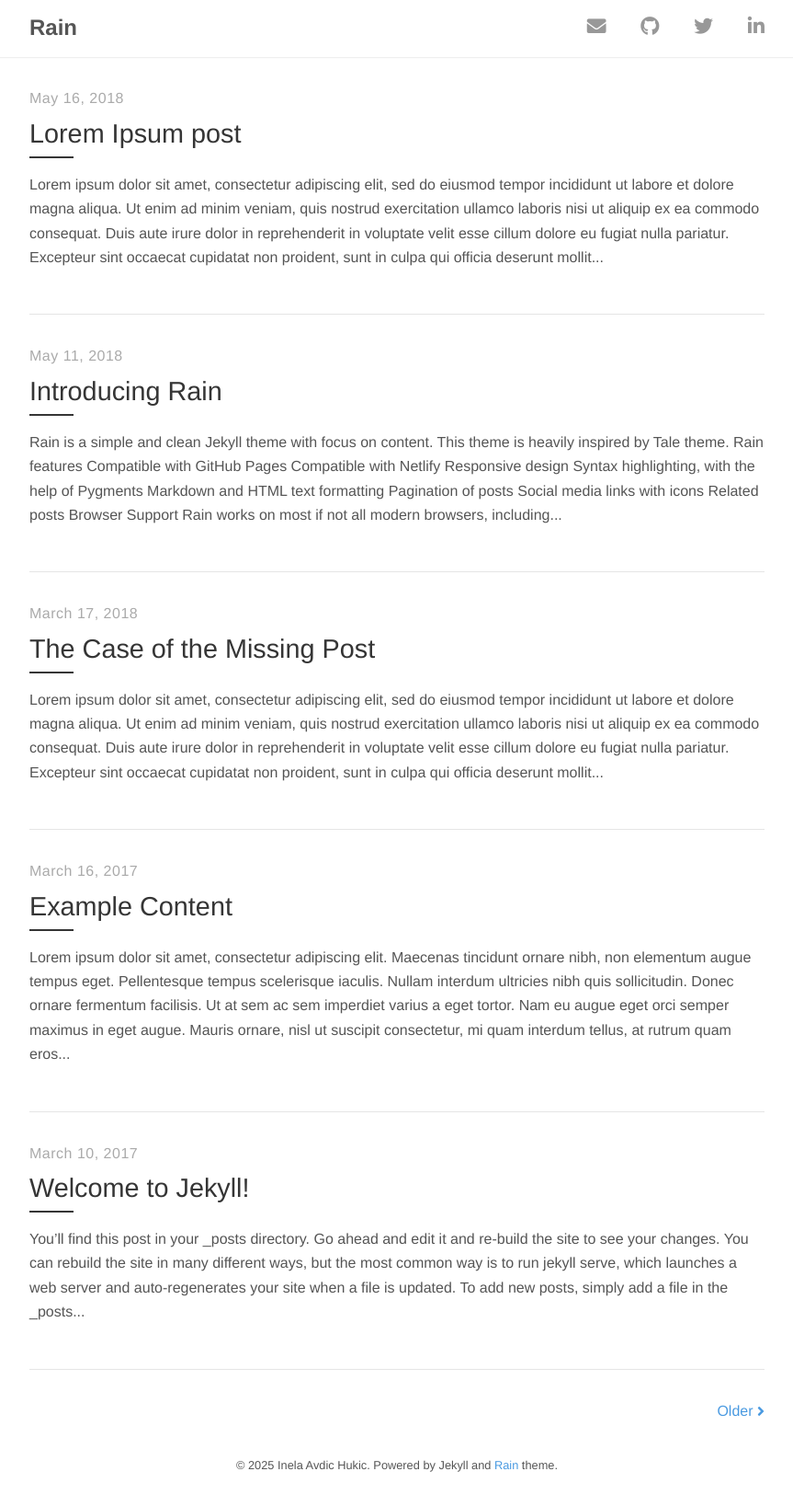
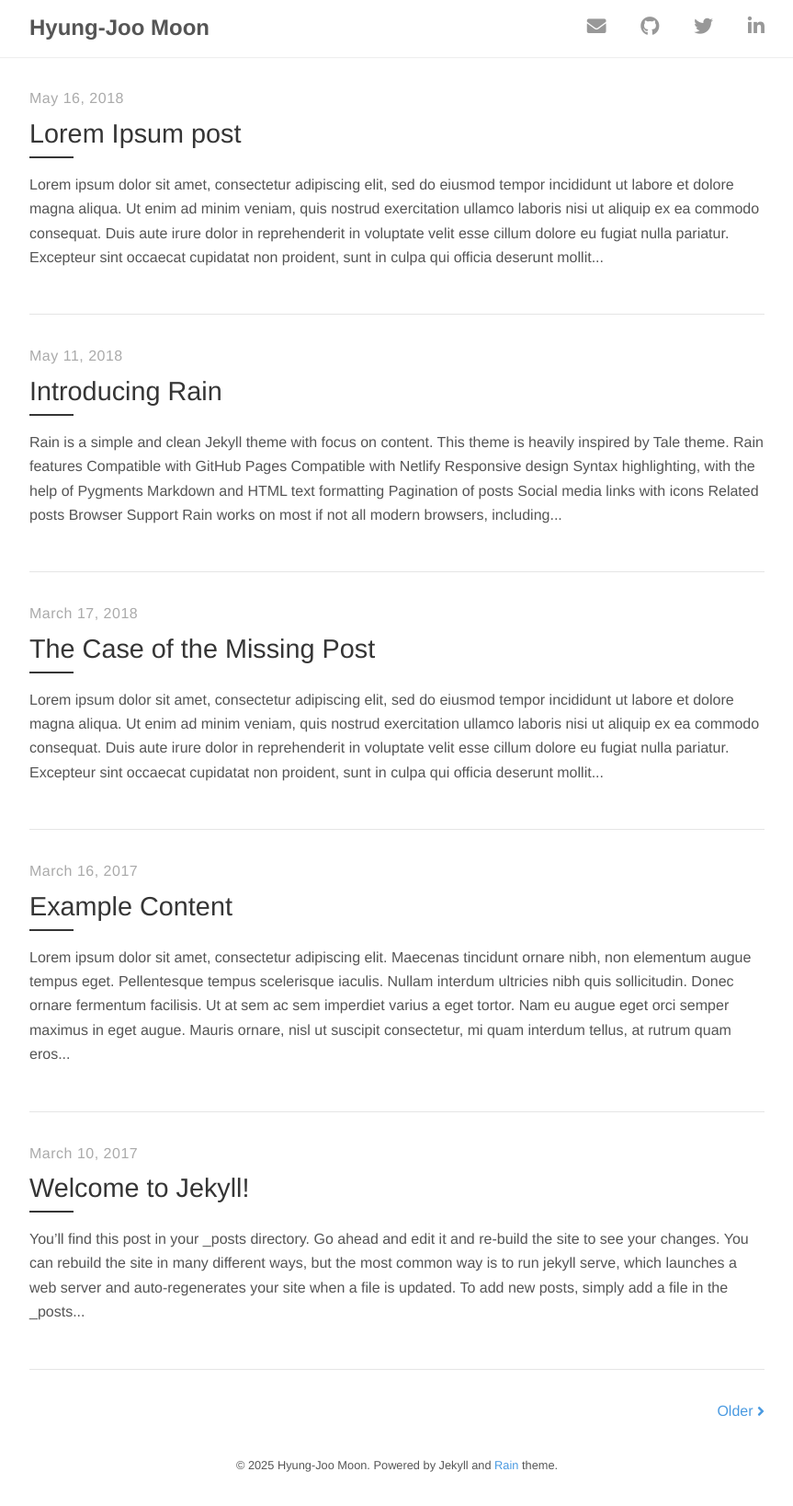
Before and after one commit to hyungjoomoon/hyungjoomoon.github.io, a Jekyll site: the page built from index.html, in a window 1280 px wide. Shown: the whole page at 92% size, without its empty margins (208-1071 px from the left). Built offline with Jekyll 4.4.1, drawn with Linux system fonts in a browser that asks for light colours; nearby versions of some CDN libraries; the list of posts is cut into pages by our own code.

Commit message:
first edit

```diff
--- a/_config.yml
+++ b/_config.yml
@@ -1,12 +1,12 @@
 # Site settings
-title:          Rain
-description:    "Rain is a simple and clean Jekyll theme with focus on content."
-url:            https://github.com/inelaah/rain
+title:          Hyung-Joo Moon
+description:    Hello
+url:            https://hyungjoomoon.github.io
 
 # Author
 author:
-  name:         Inela Avdic Hukic
-  email:        inelaah@gmail.com
+  name:         Hyung-Joo Moon
+  email:        moonhj@yonsei.ac.kr
   url:          https://inelaah.com
 
 # Build settings
```
Also changed, not shown: 1 other file.
